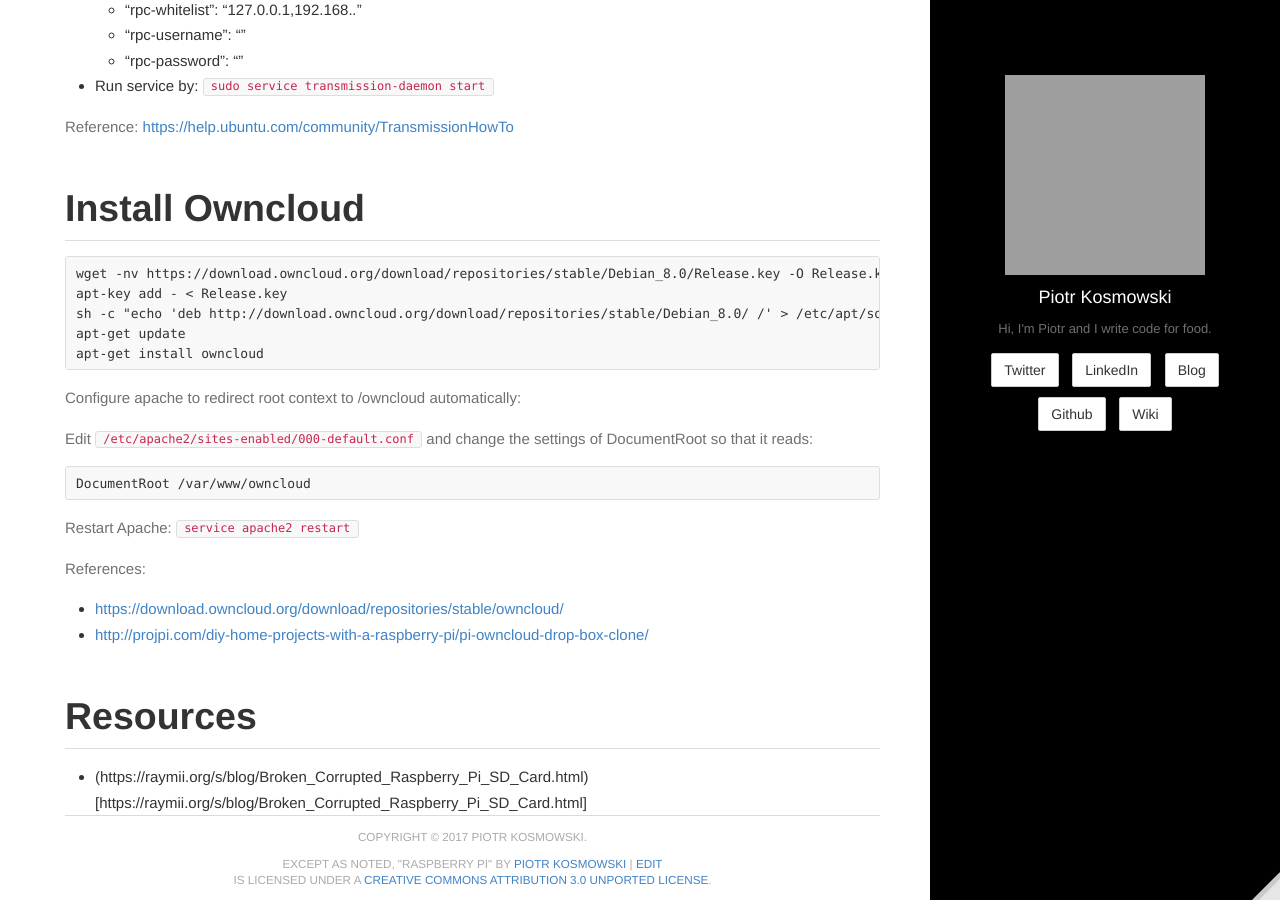
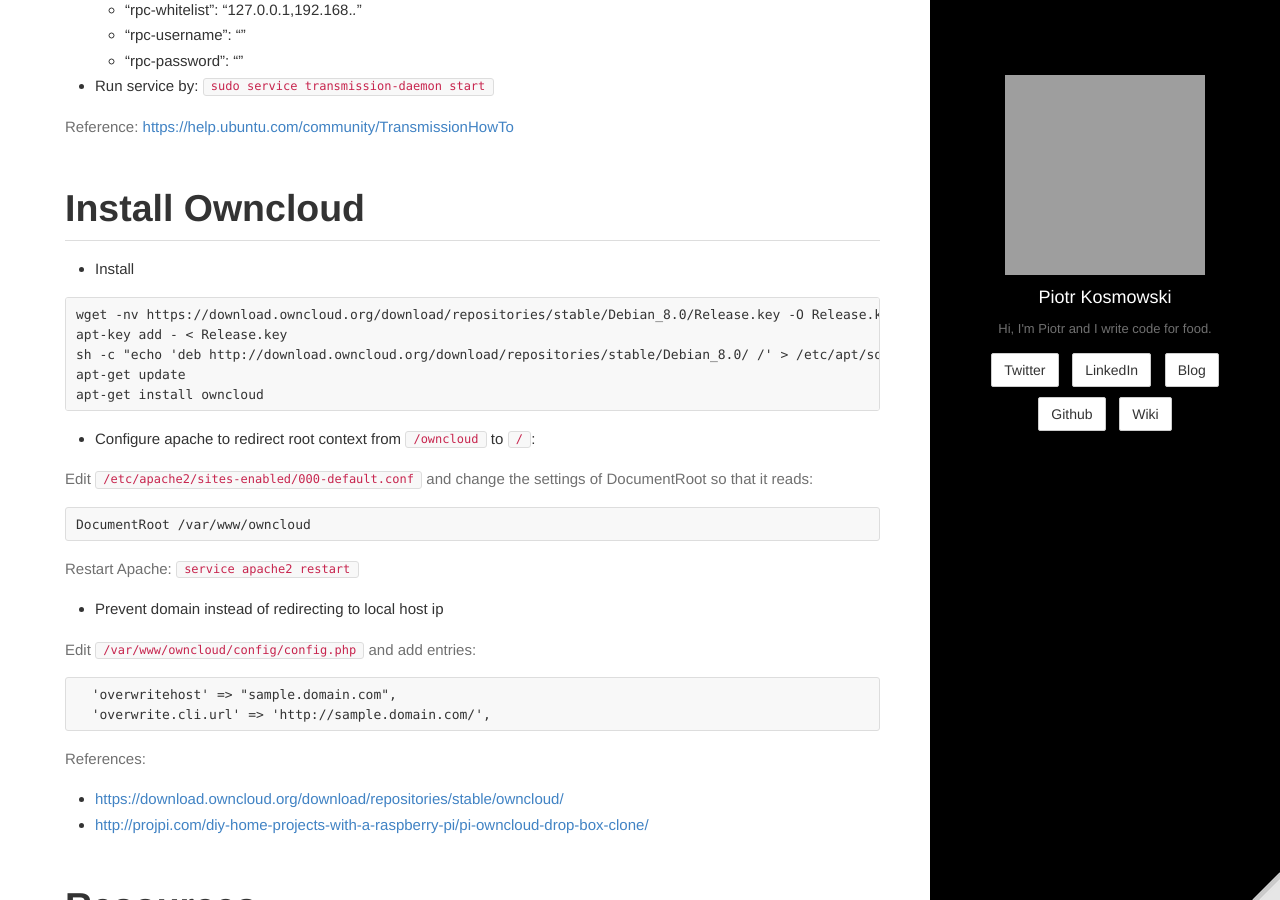
Before and after one commit to kospiotr/kospiotr.github.io, a Jekyll site: the page built from wiki/raspberry-pi.md, in a window 1280 px wide and 900 px high, scrolled down 1511 px. Built offline with Jekyll 4.4.1, drawn with Linux system fonts in a browser that asks for light colours; grey boxes are pictures that could not be loaded.

Commit message:
Update raspberry-pi.md

````diff
--- a/wiki/raspberry-pi.md
+++ b/wiki/raspberry-pi.md
@@ -55,6 +55,8 @@
 
 # Install Owncloud
 
+* Install
+
 ```
 wget -nv https://download.owncloud.org/download/repositories/stable/Debian_8.0/Release.key -O Release.key
 apt-key add - < Release.key
@@ -63,7 +65,7 @@
 apt-get install owncloud
 ```
 
-Configure apache to redirect root context to /owncloud automatically:
+* Configure apache to redirect root context from `/owncloud` to `/`:
 
 Edit `/etc/apache2/sites-enabled/000-default.conf` and change the settings of DocumentRoot so that it reads:
 
@@ -72,6 +74,15 @@
 ```
 
 Restart Apache: `service apache2 restart`
+
+* Prevent domain instead of redirecting to local host ip
+
+Edit `/var/www/owncloud/config/config.php` and add entries:
+
+```
+  'overwritehost' => "sample.domain.com",
+  'overwrite.cli.url' => 'http://sample.domain.com/',
+```
 
 
 
````
